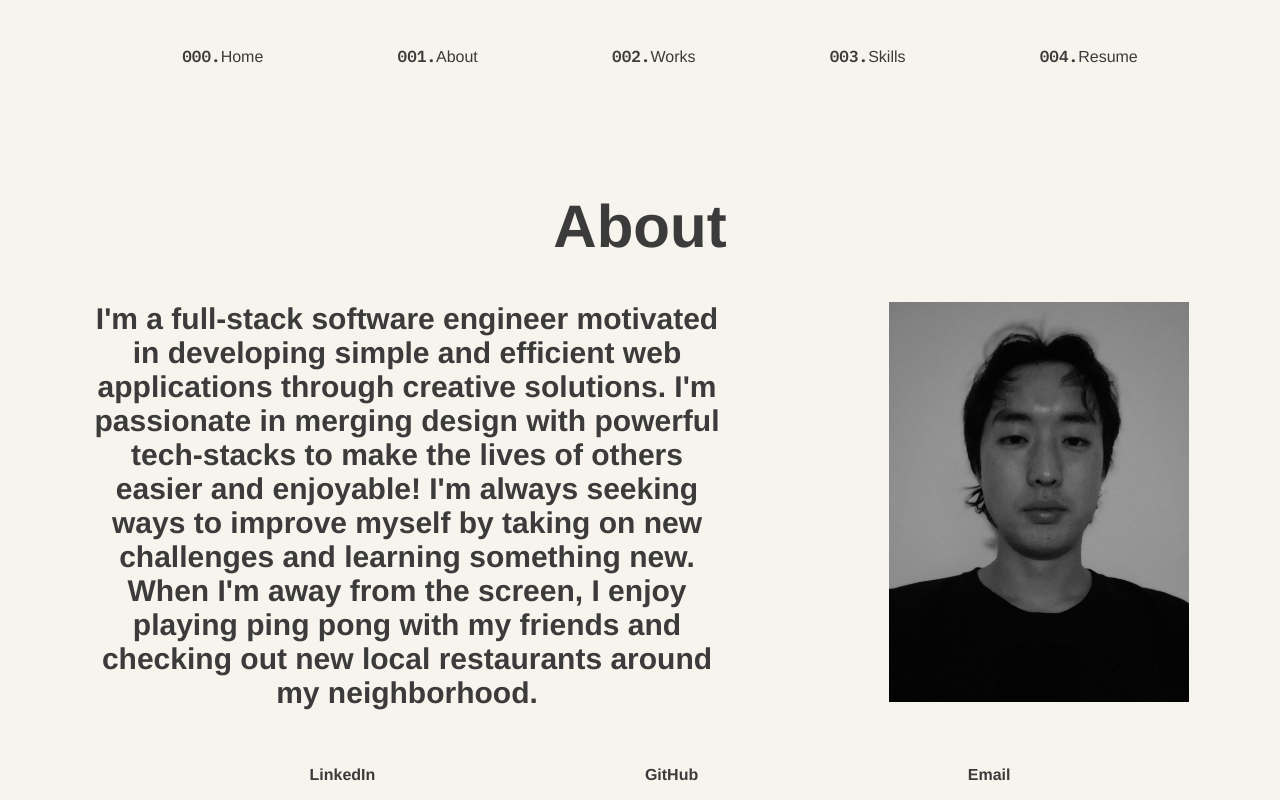
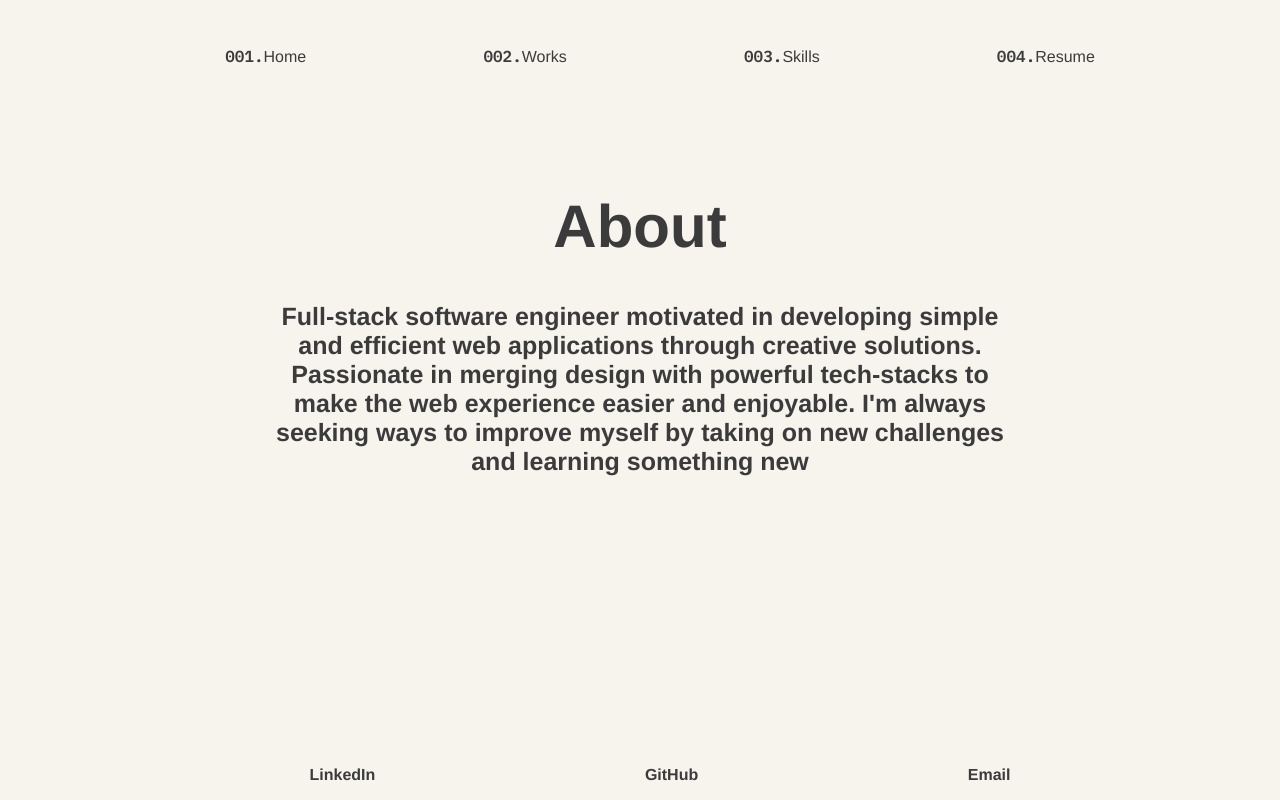
Before and after one commit to stvnlee890/Portfolio-site, a React (Create React App) app: page /about in a window 1280 px wide. Built offline with nearby package versions, Linux system fonts and the light colour scheme.

Commit message:
removed about component

```diff
--- a/src/components/about/About.js
+++ b/src/components/about/About.js
@@ -1,20 +1,19 @@
 import './about.css'
 import { AboutIntro } from './aboutIntro/AboutIntro'
-import { ProfileImage } from './profileImage/ProfileImage'
 
 export const About = () => {
   return (
     <div id='about-container'>
       <div id='about'>
-        <h1 className="title-tag active reveal fade-bottom">About</h1>
+        <h1 className="title-tag active reveal fade">About</h1>
       </div>
       <div id='about-content-container' className='fade-bottom'>
         <div id='about-intro-container'>
           <AboutIntro />
         </div>
-        <div id='profile-image-container'>
+        {/* <div id='profile-image-container'>
           <ProfileImage />
-        </div>
+        </div> */}
       </div>
     </div>
   )
--- a/src/components/about/about.css
+++ b/src/components/about/about.css
@@ -1,12 +1,13 @@
 #about-content-container {
   display: flex;
-  justify-content: space-around;
+  justify-content: center;
 }
 #about {
   text-align: center;
   font-size: 30px;
   color: #3b3b3b;
   margin-top: 10%;
+
 }
 
 #about-text {
@@ -14,11 +15,24 @@
   color: #3b3b3b;
   cursor: pointer;
   font-weight: 600;
-  font-size: 30px;
+  font-size: 25px;
   cursor: pointer;
   text-align: center;
+  animation: fade .5s ease-in;
+
 }
 
 #about-intro-container {
-  max-width: 50%;
+  max-width: 60%;
 }
+
+
+@keyframes fade {
+  0% {
+    opacity: 0;
+
+  }
+  100% {
+    opacity: 1;
+  }
+}
--- a/src/components/about/aboutIntro/AboutIntro.js
+++ b/src/components/about/aboutIntro/AboutIntro.js
@@ -1,10 +1,11 @@
 import '../about.css'
 
 export const AboutIntro = () => {
+
   return (
     <div>
-      <h1 id='about-text'>
-        I'm a full-stack software engineer motivated in developing simple and efficient web applications through creative solutions. I'm passionate in merging design with powerful tech-stacks to make the lives of others easier and enjoyable! I'm always seeking ways to improve myself by taking on new challenges and learning something new. When I'm away from the screen, I enjoy playing ping pong with my friends and checking out new local restaurants around my neighborhood.
+      <h1  id='about-text'>
+        Full-stack software engineer motivated in developing simple and efficient web applications through creative solutions. Passionate in merging design with powerful tech-stacks to make the web experience easier and enjoyable. I'm always seeking ways to improve myself by taking on new challenges and learning something new
       </h1>
     </div>
   )
--- a/src/components/about/profileImage/ProfileImage.js
+++ b/src/components/about/profileImage/ProfileImage.js
@@ -4,11 +4,12 @@ import './profileImage.css'
 export const ProfileImage = () => {
   return (
     <div id='profile-image-container'>
-      <img
+      {/* <img
         className='profile-image'
         src={Profile}
         alt='profile picture'
-      />
+      /> */}
+      <div className='profile-image'></div>
     </div>
   )
 }
--- a/src/components/about/profileImage/profileImage.css
+++ b/src/components/about/profileImage/profileImage.css
@@ -1,4 +1,4 @@
-.profile-image {
+/* .profile-image {
   width: 300px;
   height: 400px;
 }
@@ -6,3 +6,29 @@
 #profile-image-container {
   max-width: 50%;
 }
+.profile-image {
+  width: 340px;
+  height: 470px;
+  animation: profile 800ms ease forwards;
+  animation-delay: .5s;
+  visibility: hidden;
+  cursor: pointer;
+}
+
+
+@keyframes profile {
+  0% {
+    height: 0px;
+    background-color: #2c9478;
+
+  }
+  99.9% {
+    background-color: #2c9478;
+    content: none;
+  }
+  100% {
+    height: 450px;
+    visibility: visible;
+    content: url('../../../assets/images/profile.jpg')
+  }
+} */
--- a/src/components/home/Home.js
+++ b/src/components/home/Home.js
@@ -1,12 +1,20 @@
 import './home.css'
-
-// import { useState, useEffect } from 'react'
+import { AboutIntro } from '../about/aboutIntro/AboutIntro'
+import { useState, useEffect } from 'react'
 
 export const Home = () => {
+  const [showComponent, setShowComponent] = useState(false)
+
+  useEffect(() => {
+    setTimeout(() => {
+      setShowComponent(!showComponent)
+    },800)
+  }, [])
 
   return (
     <div id='name'>
       <h1 className="title-tag active reveal fade-bottom">SEUNG KI LEE</h1>
+      {showComponent && <AboutIntro />}
     </div>
   )
 }
--- a/src/components/navbar/Navbar.js
+++ b/src/components/navbar/Navbar.js
@@ -6,13 +6,13 @@ export const Navbar = () => {
     <div className="nav-bar-container">
       <ul className="nav-bar">
         <li>
-          <span className="nav-nums">000.</span>
+          <span className="nav-nums">001.</span>
           <NavLink className="nav-titles about hover-underline-animation" to={'/'}>Home</NavLink>
         </li>
-        <li>
+        {/* <li>
           <span className="nav-nums">001.</span>
           <NavLink className='nav-titles about hover-underline-animation' to={'/about'}>About</NavLink>
-        </li>
+        </li> */}
         <li>
           <span className="nav-nums">002.</span>
           <NavLink className='nav-titles work hover-underline-animation' to={'/works'}>Works</NavLink>
--- a/src/components/resume/modal/modal.css
+++ b/src/components/resume/modal/modal.css
@@ -16,7 +16,7 @@
 }
 
 .modal-container {
-  width: 770px;
+  width: 750px;
   height: 950px;
   display: flex;
   flex-direction: column;
--- a/src/components/resume/resumePage/ResumePage.js
+++ b/src/components/resume/resumePage/ResumePage.js
@@ -2,7 +2,7 @@ import '../resume.css'
 export const ResumePage = ({ handleClick }) => {
   return (
     <div>
-       <div onClick={handleClick} className='resume-page'></div>
+      <div onClick={handleClick} className='resume-page'></div>
     </div>
   )
 }
--- a/src/components/works/worksDisplay/WorksDisplay.js
+++ b/src/components/works/worksDisplay/WorksDisplay.js
@@ -1,5 +1,3 @@
-import  Shopkeep from '../../../assets/images/shopkeep.png'
-import Discography from '../../../assets/images/discography.png'
 import './worksDisplay.css'
 
 export const WorksDisplay = () => {
--- a/src/components/works/worksDisplay/worksDisplay.css
+++ b/src/components/works/worksDisplay/worksDisplay.css
@@ -64,6 +64,7 @@
   visibility: hidden;
   cursor: pointer;
 }
+
 .shopkeep:hover:after {
   content:'';
   background: url('../../../assets/images/shopkeep.png');
```
